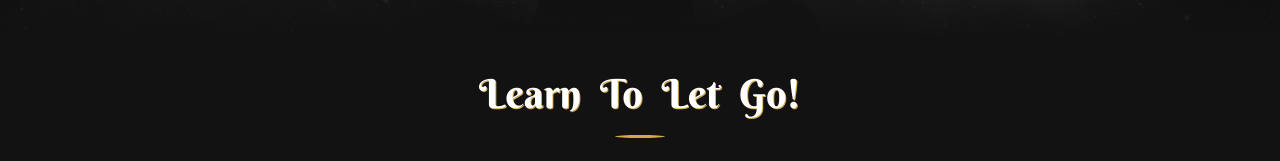
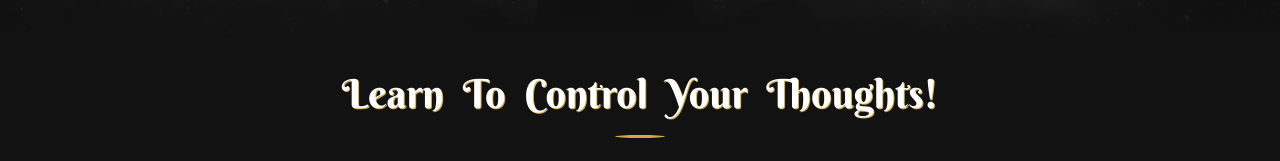
Before and after one commit to ariansamouiehome/life-coaching, a Next.js app: page /meditation-sessions in a window 1280 px wide. Shown: the part 440-601 px from the top of the page. Built offline with nearby package versions, Linux system fonts and the light colour scheme; a web font is replaced by a local one.

Commit message:
changed meditation session page to thoughts

```diff
--- a/containers/Meditation/index.jsx
+++ b/containers/Meditation/index.jsx
@@ -28,7 +28,7 @@ const Meditation = () => {
             />
 
             <ColumnInfoImage
-                title="Learn To Let Go!"
+                title="Learn To Control Your Thoughts!"
                 description="One of the best ways to heal is to let go of everything. <br /> Your mind, your body, your feelings and your thoughts. <br /> Become your consciousness. <br /> To understand more, watch the video below."
                 headingLine
                 paddingBottom
@@ -36,8 +36,8 @@ const Meditation = () => {
 
             <FullWidthVideoPlayer
                 title="Find Out More"
-                iframeSrc="https://www.youtube.com/embed/IA6N8RGEmaE?rel=0"
-                thumbnailImage="/images/meditation-session-thumbnail.jpeg"
+                iframeSrc="https://www.youtube.com/embed/3UGEfefw_CY?rel=0"
+                thumbnailImage="/images/thoughts-promo.jpeg"
             />
 
             <ColumnInfoImage
```
Also changed, not shown: public/images/thoughts-promo.jpeg (added).
